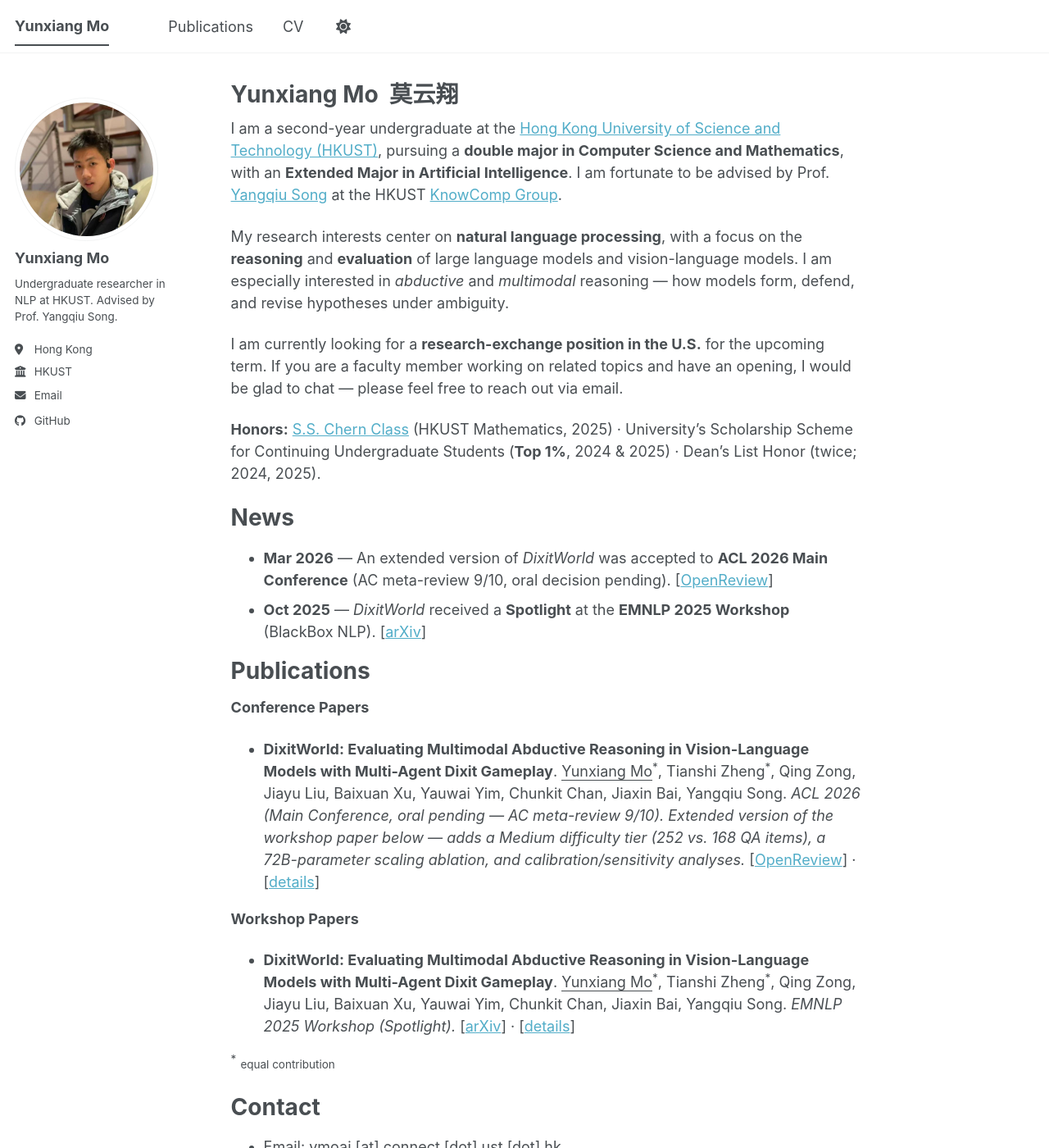
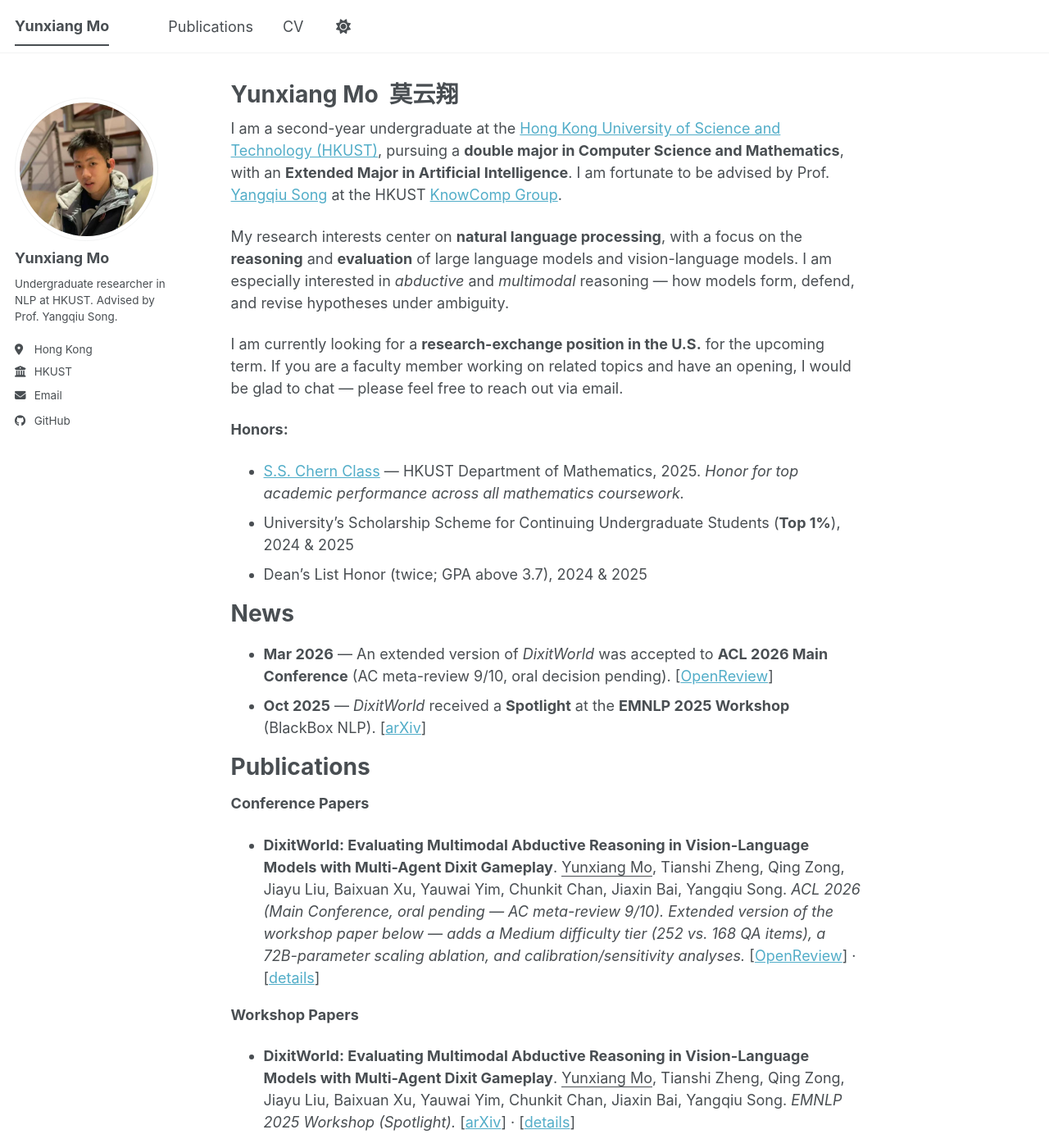
Before and after one commit to moyunxiang/moyunxiang.github.io, a Jekyll site: the page built from _pages/about.md, in a window 1280 px wide and 1400 px high. Shown: the whole window at 82% size. Built offline with Jekyll 4.4.1, drawn with Linux system fonts in a browser that asks for light colours; a script bundle is joined from its source files by our own code; library files that are not in the unit come from our copies.

Commit message:
Honors as separate lines; remove co-first-author asterisks

```diff
--- a/_pages/about.md
+++ b/_pages/about.md
@@ -13,7 +13,11 @@ My research interests center on **natural language processing**, with a focus on
 
 I am currently looking for a **research-exchange position in the U.S.** for the upcoming term. If you are a faculty member working on related topics and have an opening, I would be glad to chat — please feel free to reach out via email.
 
-**Honors:** [S.S. Chern Class](https://www.math.hkust.edu.hk/ug/chern_class/) (HKUST Mathematics, 2025) · University's Scholarship Scheme for Continuing Undergraduate Students (**Top 1%**, 2024 & 2025) · Dean's List Honor (twice; 2024, 2025).
+**Honors:**
+
+- [S.S. Chern Class](https://www.math.hkust.edu.hk/ug/chern_class/) — HKUST Department of Mathematics, 2025. *Honor for top academic performance across all mathematics coursework.*
+- University's Scholarship Scheme for Continuing Undergraduate Students (**Top 1%**), 2024 & 2025
+- Dean's List Honor (twice; GPA above 3.7), 2024 & 2025
 
 News
 ======
@@ -26,7 +30,7 @@ Publications
 **Conference Papers**
 
 - **DixitWorld: Evaluating Multimodal Abductive Reasoning in Vision-Language Models with Multi-Agent Dixit Gameplay**.
-  <u>Yunxiang Mo</u><sup>\*</sup>, Tianshi Zheng<sup>\*</sup>, Qing Zong, Jiayu Liu, Baixuan Xu, Yauwai Yim, Chunkit Chan, Jiaxin Bai, Yangqiu Song.
+  <u>Yunxiang Mo</u>, Tianshi Zheng, Qing Zong, Jiayu Liu, Baixuan Xu, Yauwai Yim, Chunkit Chan, Jiaxin Bai, Yangqiu Song.
   *ACL 2026 (Main Conference, oral pending — AC meta-review 9/10).*
   *Extended version of the workshop paper below — adds a Medium difficulty tier (252 vs. 168 QA items), a 72B-parameter scaling ablation, and calibration/sensitivity analyses.*
   \[[OpenReview](https://openreview.net/forum?id=ikU0NDfKvO)\] · \[[details](/publication/2026-acl-dixitworld)\]
@@ -34,11 +38,9 @@ Publications
 **Workshop Papers**
 
 - **DixitWorld: Evaluating Multimodal Abductive Reasoning in Vision-Language Models with Multi-Agent Dixit Gameplay**.
-  <u>Yunxiang Mo</u><sup>\*</sup>, Tianshi Zheng<sup>\*</sup>, Qing Zong, Jiayu Liu, Baixuan Xu, Yauwai Yim, Chunkit Chan, Jiaxin Bai, Yangqiu Song.
+  <u>Yunxiang Mo</u>, Tianshi Zheng, Qing Zong, Jiayu Liu, Baixuan Xu, Yauwai Yim, Chunkit Chan, Jiaxin Bai, Yangqiu Song.
   *EMNLP 2025 Workshop (Spotlight).*
   \[[arXiv](https://arxiv.org/abs/2510.10117)\] · \[[details](/publication/2025-emnlp-dixitworld-workshop)\]
-
-<sup>\*</sup> <small>equal contribution</small>
 
 Contact
 ======
```
Also changed, not shown: _pages/cv.md (+4 -1 lines), _publications/2025-emnlp-dixitworld-workshop.md (+2 -2 lines), _publications/2026-acl-dixitworld.md (+2 -2 lines), 1 other file.
